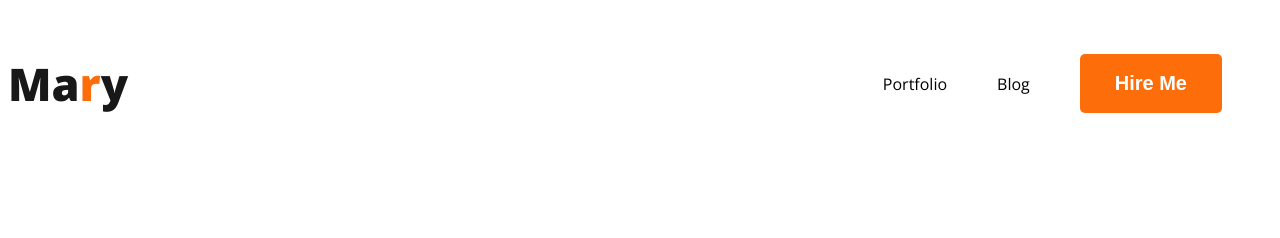
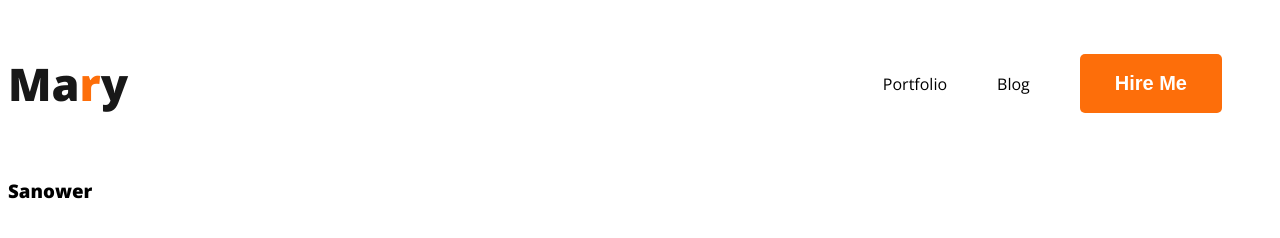
Before and after one commit to SanowerHossenShanto/portfolio1, a plain HTML site: page index.html in a window 1280 px wide. Drawn offline with nearby package versions, Linux system fonts and the light colour scheme.

Commit message:
shantos portfolio

```diff
--- a/index.html
+++ b/index.html
@@ -21,7 +21,7 @@
         </nav>
     </header>
     <main>
-
+ <h3>Sanower</h3>
     </main>
     <footer>
 
```
